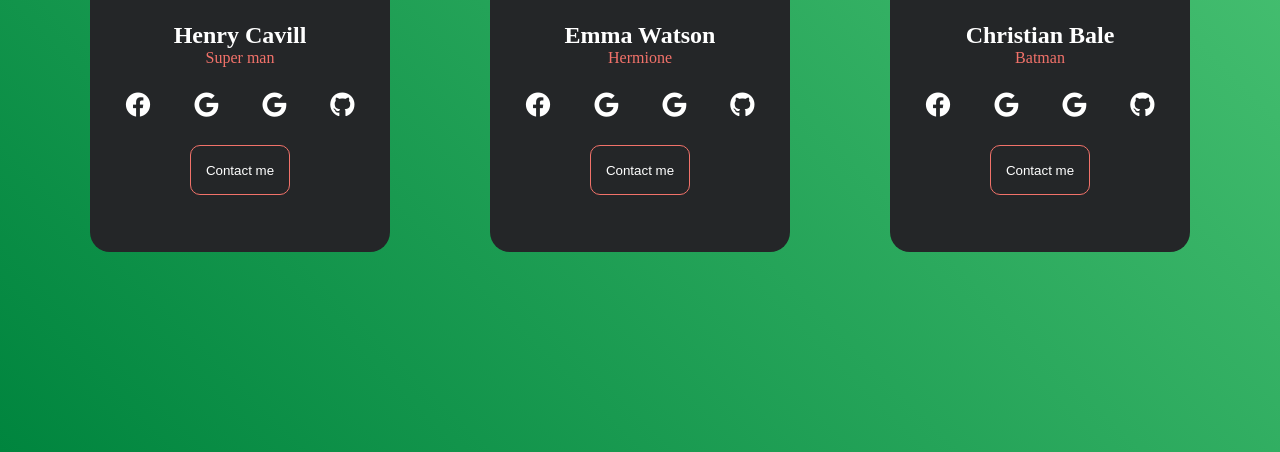
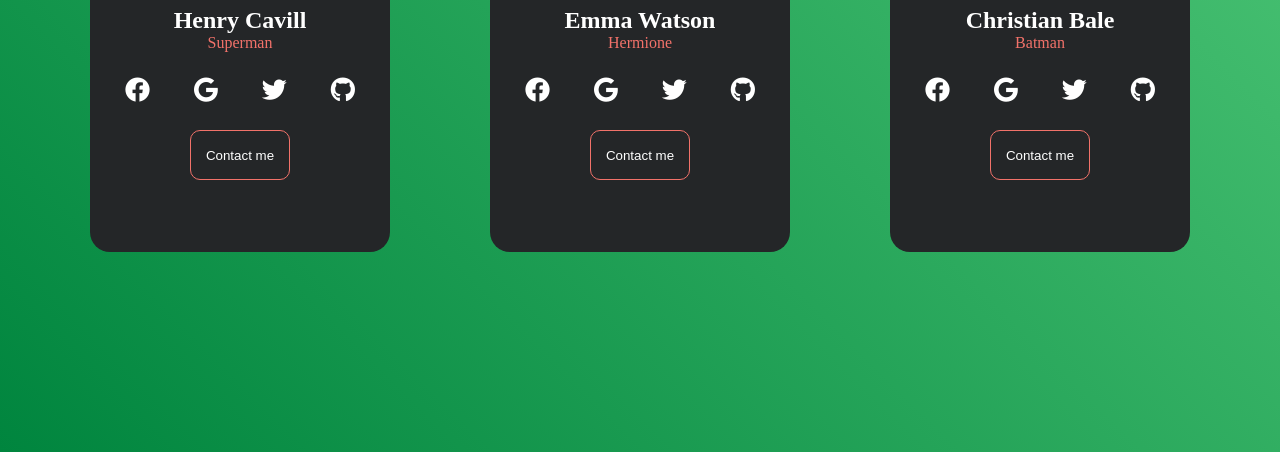
Before and after one commit to mockingbitch/css-lessons, a plain HTML site: page profile-card/index.html in a window 1280 px wide. Shown: the part 348-800 px from the top of the page. Drawn offline with Linux system fonts and the light colour scheme.

Commit message:
profile card

```diff
--- a/profile-card/index.html
+++ b/profile-card/index.html
@@ -14,11 +14,11 @@
             <img src="henry.jpg" alt="">
         </div>
         <h2>Henry Cavill</h2>
-        <p>Super man</p>
+        <p>Superman</p>
         <div class="card__social--icon">
             <a href=""><i class="fa-brands fa-facebook"></i></a>
             <a href=""><i class="fa-brands fa-google"></i></a>
-            <a href=""><i class="fa-brands fa-google"></i></a>
+            <a href=""><i class="fa-brands fa-twitter"></i></a>
             <a href=""><i class="fa-brands fa-github"></i></a>
         </div>
         <button>Contact me</button>
@@ -32,7 +32,7 @@
         <div class="card__social--icon">
             <a href=""><i class="fa-brands fa-facebook"></i></a>
             <a href=""><i class="fa-brands fa-google"></i></a>
-            <a href=""><i class="fa-brands fa-google"></i></a>
+            <a href=""><i class="fa-brands fa-twitter"></i></a>
             <a href=""><i class="fa-brands fa-github"></i></a>
         </div>
         <button>Contact me</button>
@@ -46,7 +46,7 @@
         <div class="card__social--icon">
             <a href=""><i class="fa-brands fa-facebook"></i></a>
             <a href=""><i class="fa-brands fa-google"></i></a>
-            <a href=""><i class="fa-brands fa-google"></i></a>
+            <a href=""><i class="fa-brands fa-twitter"></i></a>
             <a href=""><i class="fa-brands fa-github"></i></a>
         </div>
         <button>Contact me</button>
--- a/profile-card/style.css
+++ b/profile-card/style.css
@@ -24,6 +24,7 @@ body {
     border-radius: 20px;
     text-align: center;
     margin: 0px 50px;
+    overflow: hidden;
 }
 
 .card__img {
@@ -32,14 +33,22 @@ body {
     border: 4px solid var(--primary-color);
     border-radius: 50%;
     overflow: hidden;
-    margin: 25px auto;
+    margin: 0 auto;
+    transform: translateY(25px);
+    transition: 0.7s;
     /* margin-top: 20px; */
+}
+
+.card h2 {
+    margin-top: 35px;
 }
 
 .card__img:hover {
     width: 100%;
     height: 100%;
     border-radius: unset;
+    transform: unset;
+    border: none;
 }
 
 img {
```
